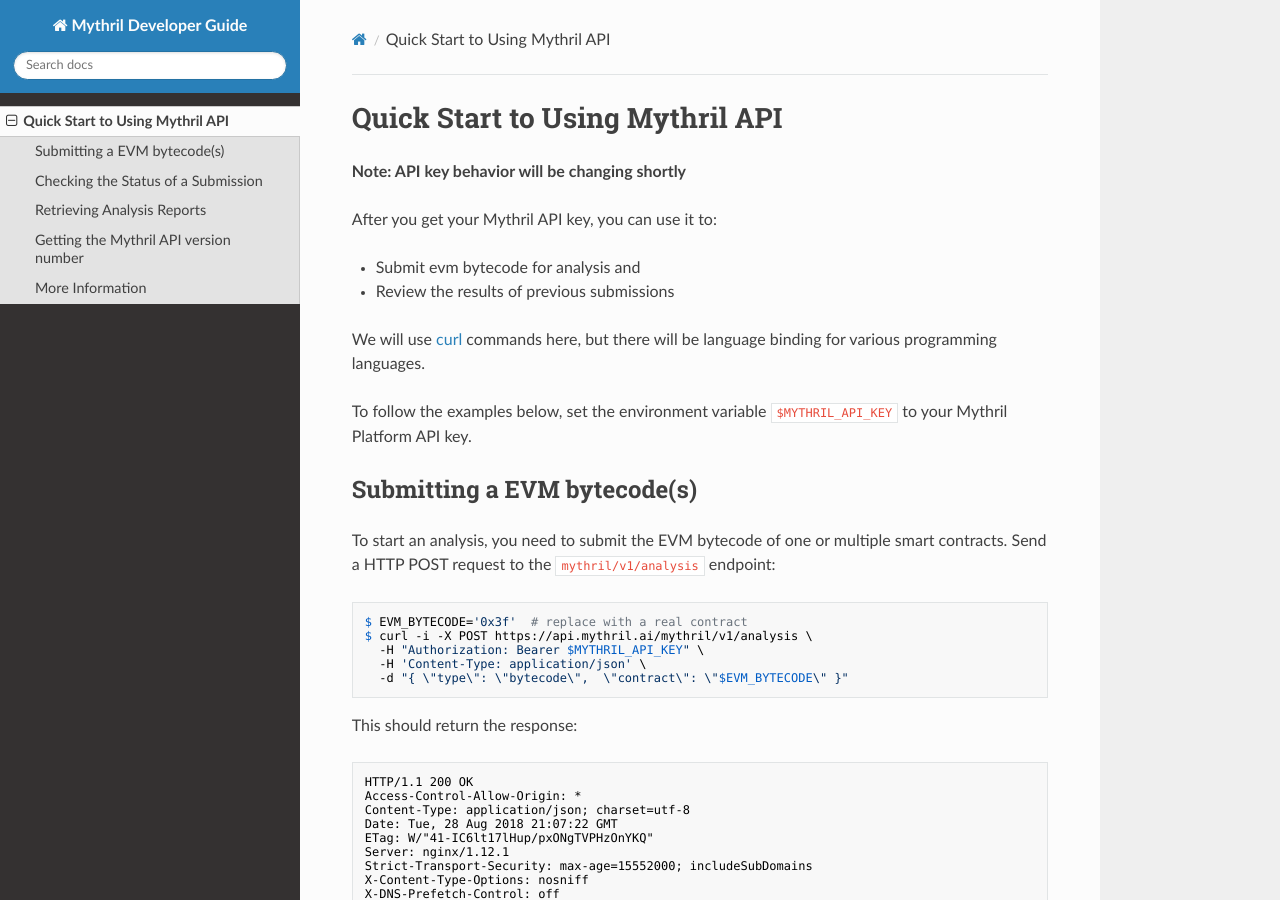
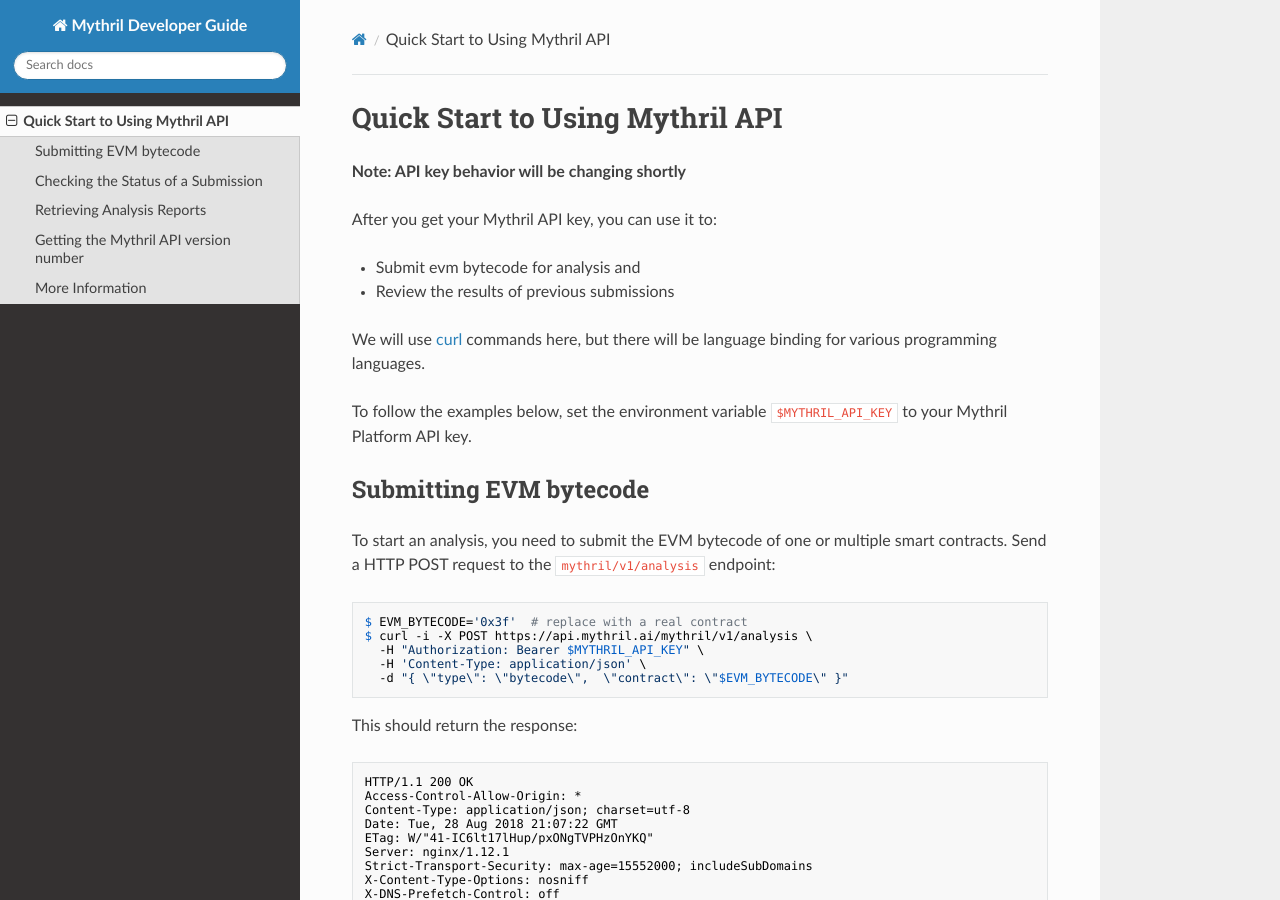
Before and after one commit to Consensys/mythx-docs, an MkDocs documentation site: the page built from docs/index.md, in a window 1280 px wide and 900 px high. Built offline with MkDocs 1.6.1, drawn with Linux system fonts in a browser that asks for light colours; nearby versions of some CDN libraries.

```diff
--- a/docs/index.md
+++ b/docs/index.md
@@ -13,7 +13,7 @@ will be language binding for various programming languages.
 To follow the examples below, set the environment variable `$MYTHRIL_API_KEY`
 to your Mythril Platform API key.
 
-## Submitting a EVM bytecode(s)
+## Submitting EVM bytecode
 
 To start an analysis, you need to submit the EVM bytecode of one or multiple
 smart contracts. Send a HTTP POST request to the `mythril/v1/analysis` endpoint:
```
